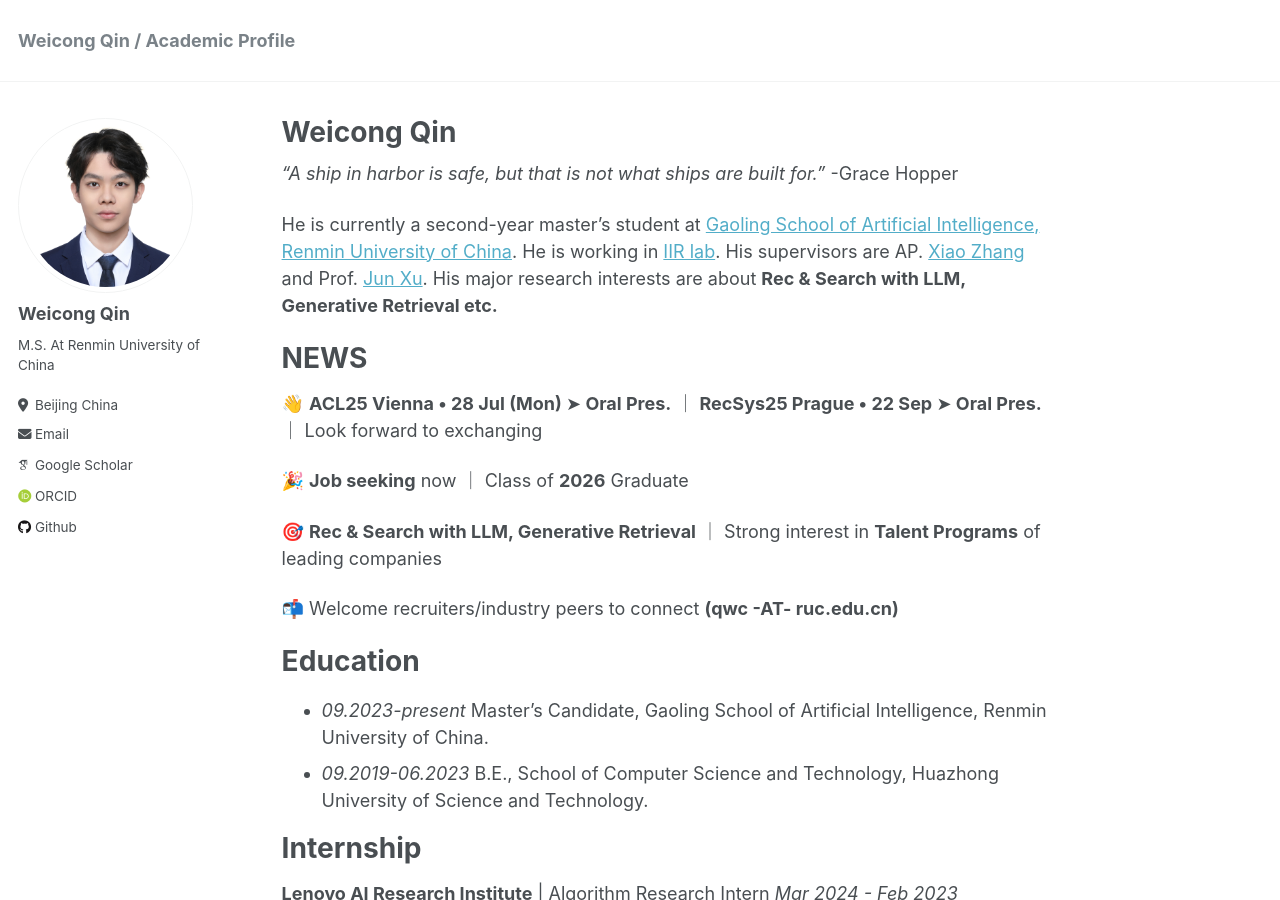
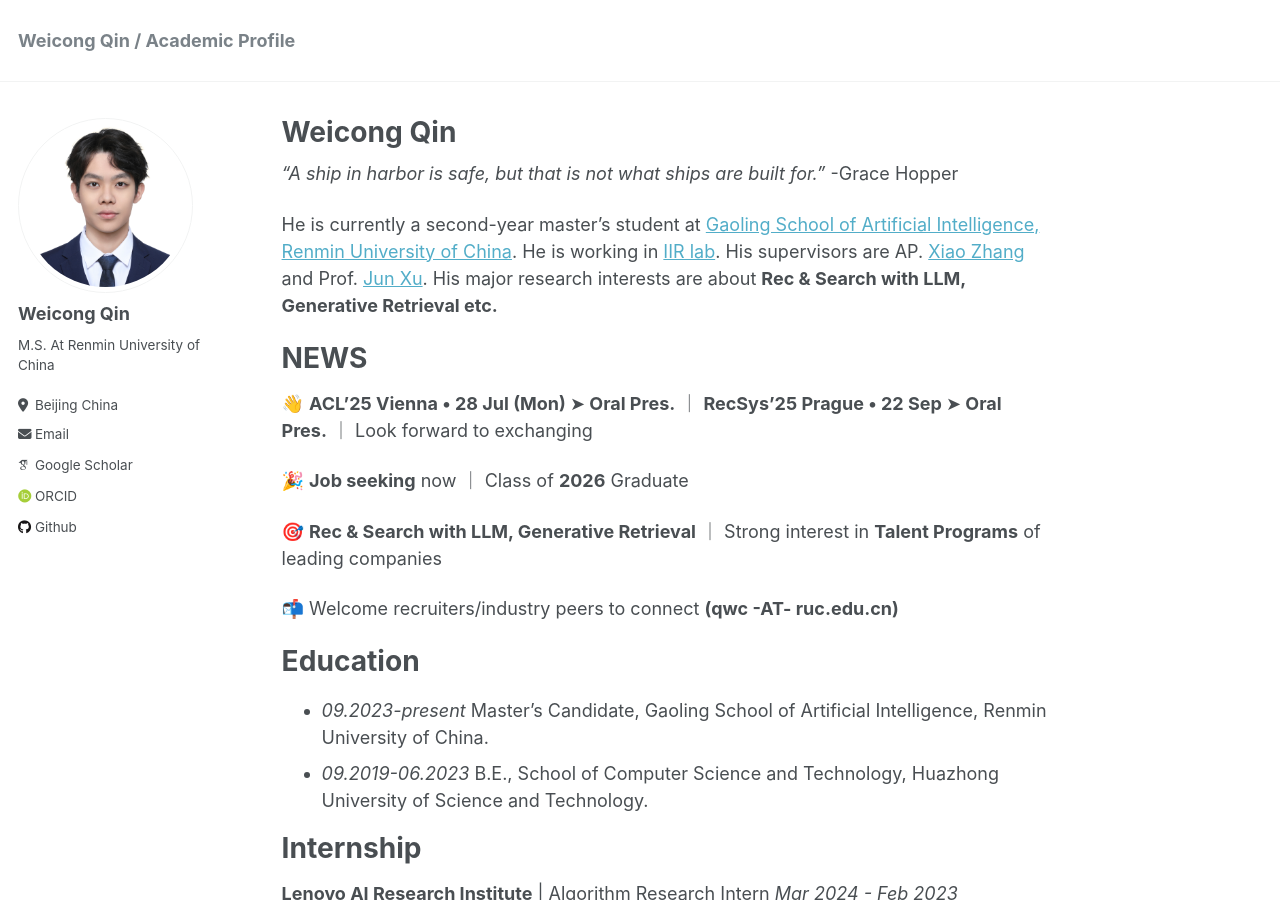
Before and after one commit to E-qin/E-qin.github.io, a Jekyll site: the page built from _pages/about.md, in a window 1280 px wide and 900 px high. Built offline with Jekyll 4.4.1, drawn with Linux system fonts in a browser that asks for light colours; some web fonts are replaced.

Commit message:
Update about.md

```diff
--- a/_pages/about.md
+++ b/_pages/about.md
@@ -20,7 +20,7 @@ NEWS
 =========
 
 
-👋 **ACL25 Vienna • 28 Jul (Mon) ➤ Oral Pres.** ｜ **RecSys25 Prague • 22 Sep ➤ Oral Pres.** ｜ Look forward to exchanging
+👋 **ACL'25 Vienna • 28 Jul (Mon) ➤ Oral Pres.** ｜ **RecSys'25 Prague • 22 Sep ➤ Oral Pres.** ｜ Look forward to exchanging
 
 🎉 **Job seeking** now ｜ Class of **2026** Graduate
 
```
